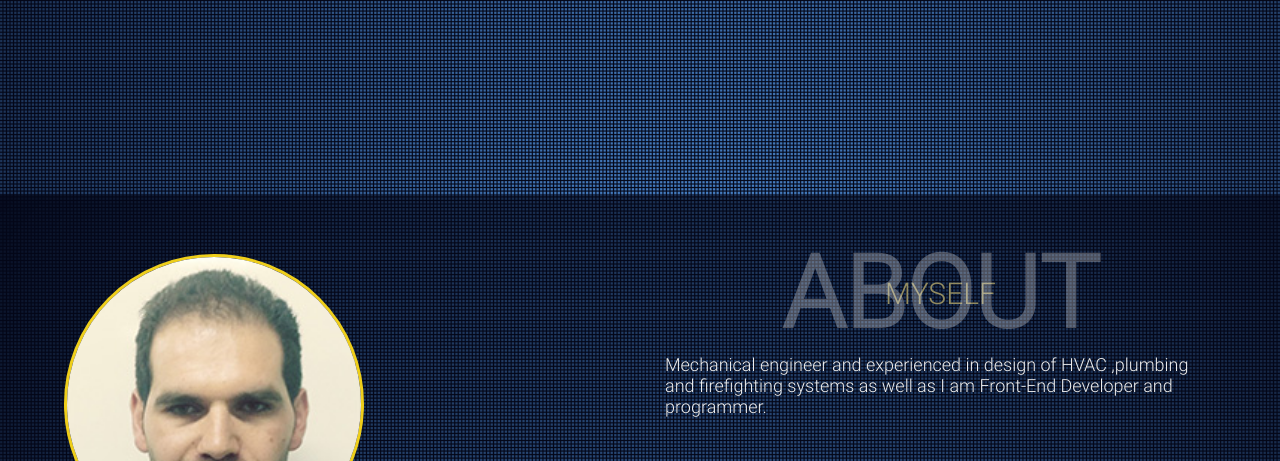
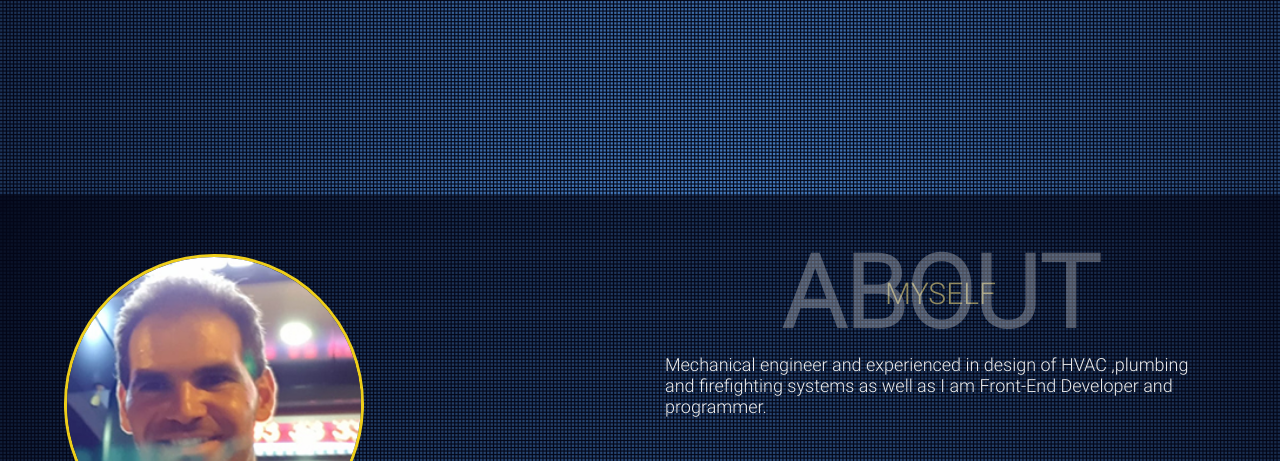
Before and after one commit to Mohammad91Allaham/portfolio, a plain HTML site: page index.html in a window 1280 px wide. Shown: the part 606-1067 px from the top of the page. Drawn offline with nearby package versions, Linux system fonts and the light colour scheme.

Commit message:
finished

```diff
--- a/index.html
+++ b/index.html
@@ -49,7 +49,7 @@
     <section class="about" id="about">
         <div class="container">
             <div class="profile-img " data-aos="fade-right" data-aos-delay="300">
-                <img src="portrait1.jpg" alt="">
+                <img src="/1.jpg" alt="">
             </div>
             <div class="about-details" data-aos="fade-left" data-aos-delay="600">
                 <div class="about-heading">
```
Also changed, not shown: 1.jpg (added).
